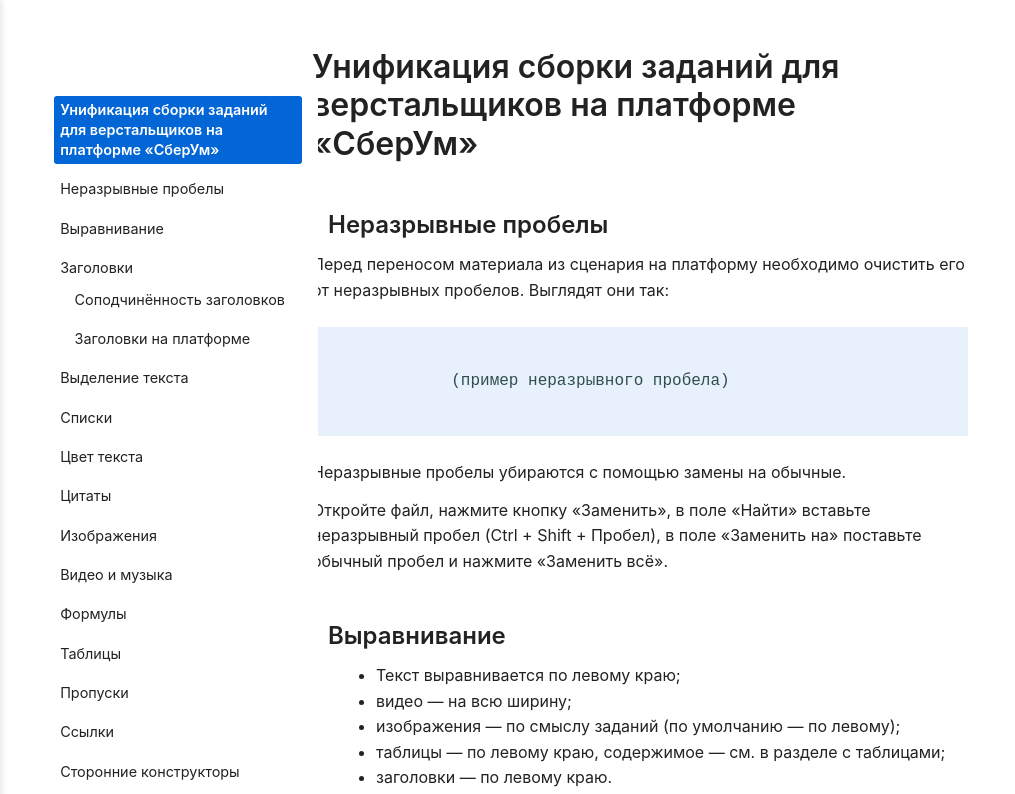
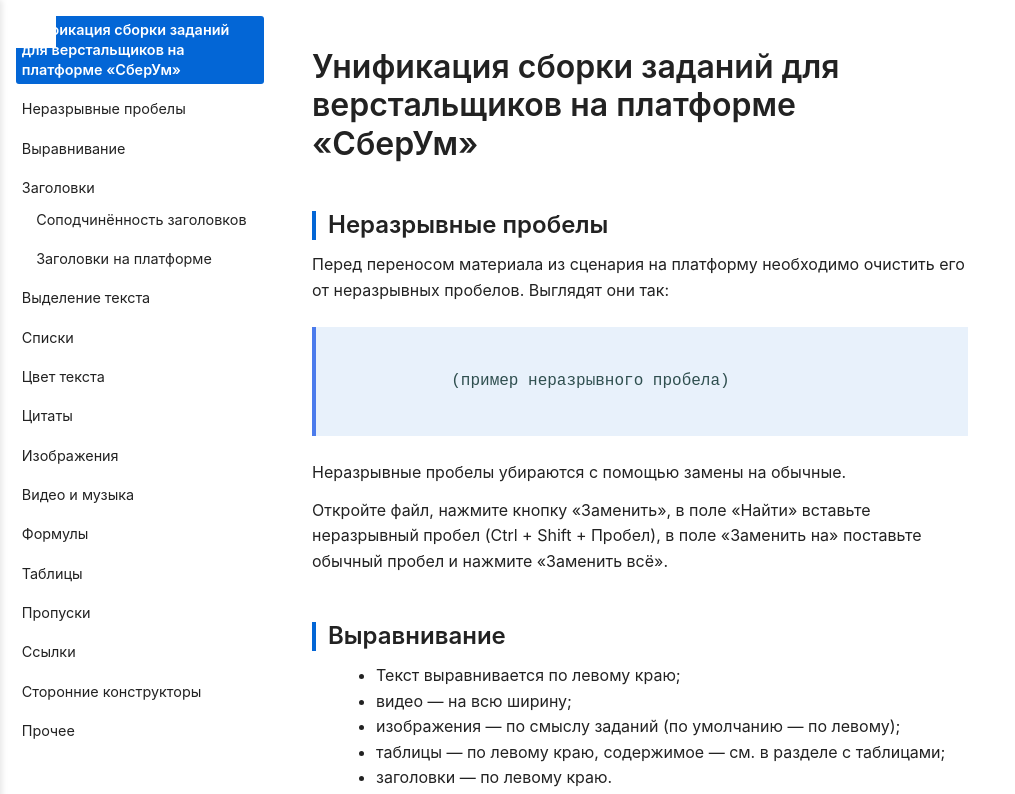
Before and after one commit to academicteamuser-eng/guides, a plain HTML site: page index.html in a window 1280 px wide. Shown: the top 794 px of the page, without its empty margins (0-1015 px from the left). Drawn offline with Linux system fonts and the light colour scheme.

Commit message:
Update index.html

```diff
--- a/index.html
+++ b/index.html
@@ -187,8 +187,8 @@
     /* Постоянная боковая панель (слева) */
     nav.main-nav {
   position: fixed;
-  top: 10%;
-  left: 3%; /* Смещено слева */
+  top: 0;
+  left: 0; /* Смещено слева */
   height: 100vh;
   width: 280px;
   overflow-y: auto;
@@ -289,9 +289,9 @@
     }
     /* Кнопка гамбургер */
     .drawer-toggle {
-      position: fixed;
-  top: 3%;
-  left: 3%;
+     position: fixed;
+  top: 1rem;
+  left: 1rem;
   width: 40px;
   height: 32px;
   cursor: pointer;
```
